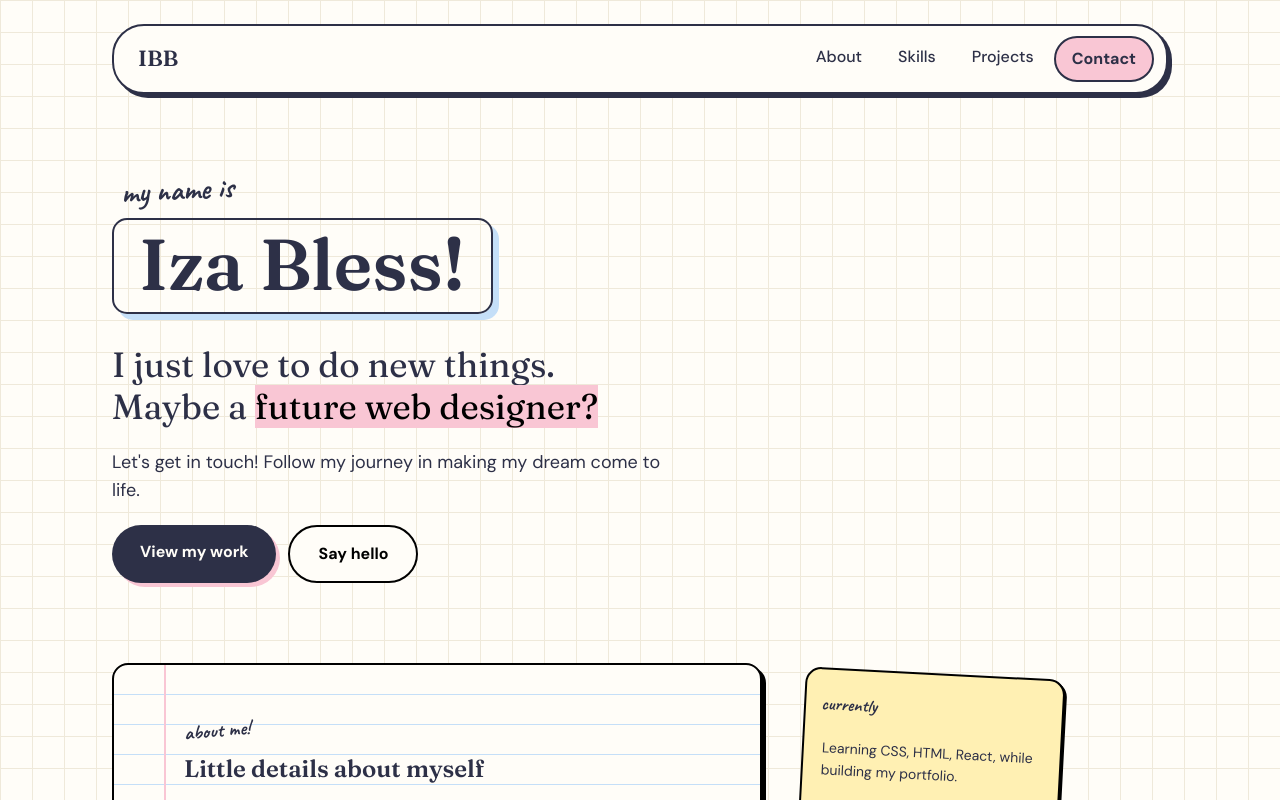
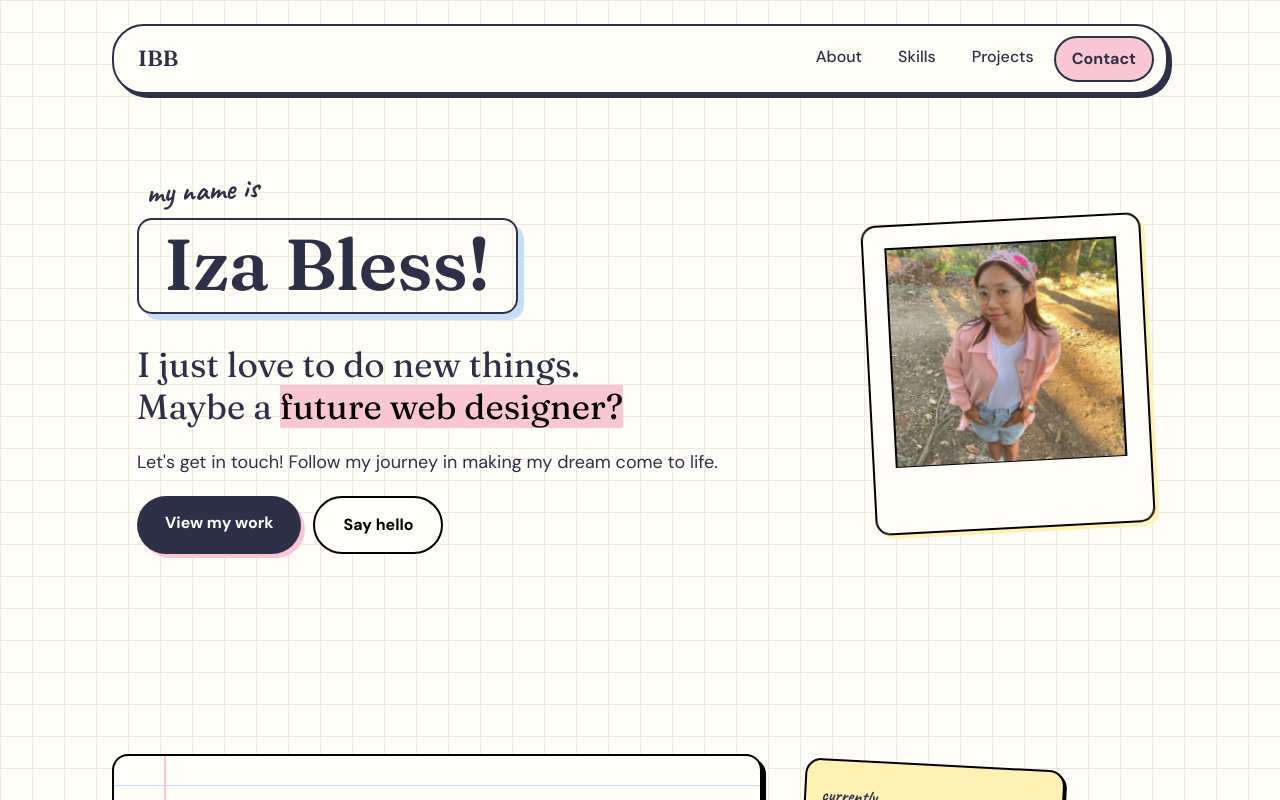
Before and after one commit to archibb/my-portfolio, a React (Vite) app: page / in a window 1280 px wide. Shown: the top 800 px of the page. Built offline with nearby package versions, Linux system fonts and the light colour scheme.

Commit message:
Added hero image with flip effect

```diff
--- a/src/components/About.css
+++ b/src/components/About.css
@@ -99,3 +99,7 @@
     padding: 0px 2px 2px 30px;
     font-size: 14px;
 }
+
+.space {
+    height: 100px;
+}
--- a/src/components/About.jsx
+++ b/src/components/About.jsx
@@ -16,7 +16,7 @@ function About() {
 
               <ul className="about-me-desc">
                 <li> I am currently 20 year old, living in Silang, Cavite. </li>
-                <li> Taking a degree in <b> Bachelor o Science in Information Technology </b> in Cavite State University </li>
+                <li> Taking a degree in <b> Bachelor of Science in Information Technology </b> in Cavite State University </li>
                 <li> I like to draw, read, watch series/movies, and I'm into <mark> sapphic contents! </mark> </li>
               </ul>
             </div>
@@ -45,6 +45,8 @@ function About() {
             </div>
           </div>
         </div>
+
+        <div className="space"></div>
     </section>
   );
 }
--- a/src/components/Hero.css
+++ b/src/components/Hero.css
@@ -14,7 +14,9 @@
 .hero-text-cont {
     flex-grow: 1px;
     flex-shrink: 1px;
-    flex-basis: 400px;
+    flex-basis: 420px;
+    width: 640px;
+    padding-left: 25px;
     position: relative;
 }
 
@@ -62,7 +64,7 @@ mark {
 .tagline {
     margin-bottom: 20px;
     font-size: 18px;
-    max-width: 580px;
+    max-width: 650px;
 }
 
 .projects-contacts-links {
@@ -91,8 +93,70 @@ mark {
 }
 
 .hero-image-cont {
-    flex-basis: 400px;
     position: relative;
+    display: flex;
+    flex-basis: 320px;
+    justify-content: center;
+    align-items: center;
     height: 340px;
-    width: 350px;
+    width: 320px;
+    perspective: 10px;
 }
+
+.card {
+    position: absolute;
+    width: 280px;
+    height: 310px;
+    transform: rotate(-3deg);
+    perspective: 800px;
+}
+
+.card-flipper {
+    position: relative;
+    transform-style: preserve-3d;
+    transition: all 0.7s ease;
+    width: 100%;
+    height: 100%;
+}
+
+.hero-front {
+    position: absolute;
+    inset: 0;
+    border: 2px solid black;
+    background: var(--bgc);
+    border-radius: 15px;
+    box-shadow: 4px 4px 0px var(--yellow);
+    backface-visibility: hidden;
+}
+
+.hero-pic-inner {
+    margin: 21px 21px 30px 21px;
+    border: 2px solid black;
+    height: 220px;
+    width: 232px;
+}
+
+.hero-back {
+    position: absolute;
+    inset: 0;
+    border: 2px solid black;
+    background: var(--bgc);
+    border-radius: 15px;
+    box-shadow: 4px 4px 0px var(--yellow);
+    backface-visibility: hidden;
+    transform: rotateY(180deg);
+}
+
+.card-flipper:hover {
+    transform: rotateY(180deg);
+}
+
+img {
+    width: 100%;
+    height: 216.5px;
+    object-fit: cover;
+}
+
+.space {
+    height: 100px;
+}
--- a/src/components/Hero.jsx
+++ b/src/components/Hero.jsx
@@ -1,4 +1,6 @@
 import './Hero.css'
+import profile from '../assets/images/profile.jpg'
+import uniform from '../assets/images/uniform.jpg'
 
 function Hero() {
   return (
@@ -25,11 +27,27 @@ function Hero() {
       </div>
 
       <div className="hero-image-cont">
-        <div className="hero-picture-cont">
 
+        <div className="card">
+          <div className="card-flipper">
+
+            <div className="hero-front">
+              <div className="hero-pic-inner">
+                <img src={profile} alt="hero profile"/>
+              </div>
+            </div>
+
+            <div className="hero-back">
+              <div className="hero-pic-inner">
+                <img src={uniform} alt="hero in uniform"/>
+              </div>
+            </div>
+          </div>
         </div>
+
       </div>
 
+      <div className="space"> </div>
     </section>
   );
 }
```
Also changed, not shown: src/assets/images/profile.jpg (added), src/assets/images/uniform.jpg (added).
